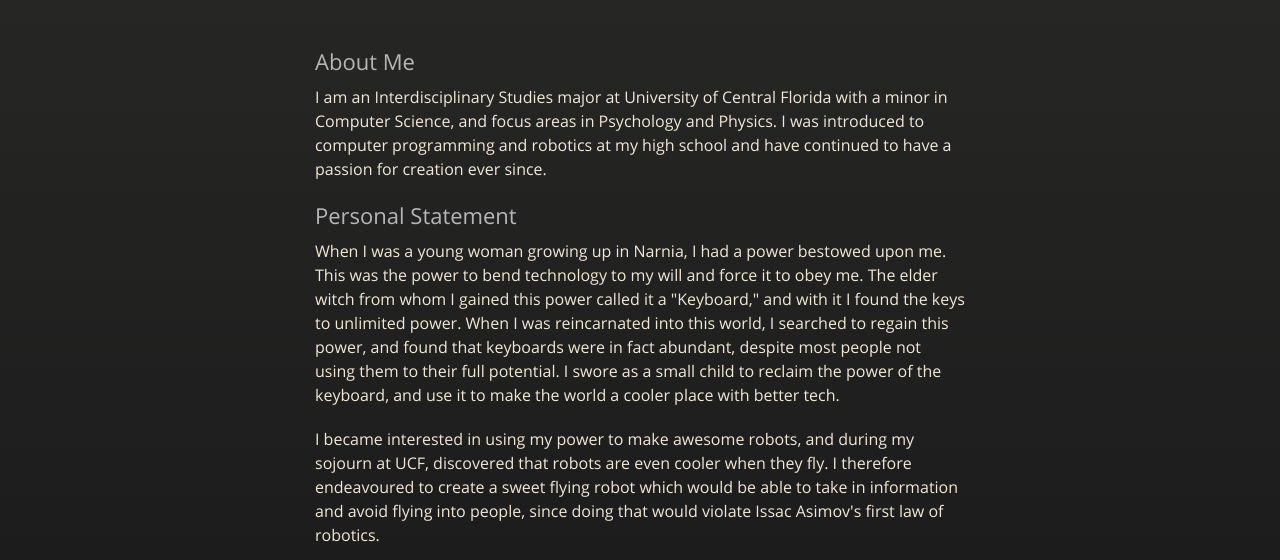
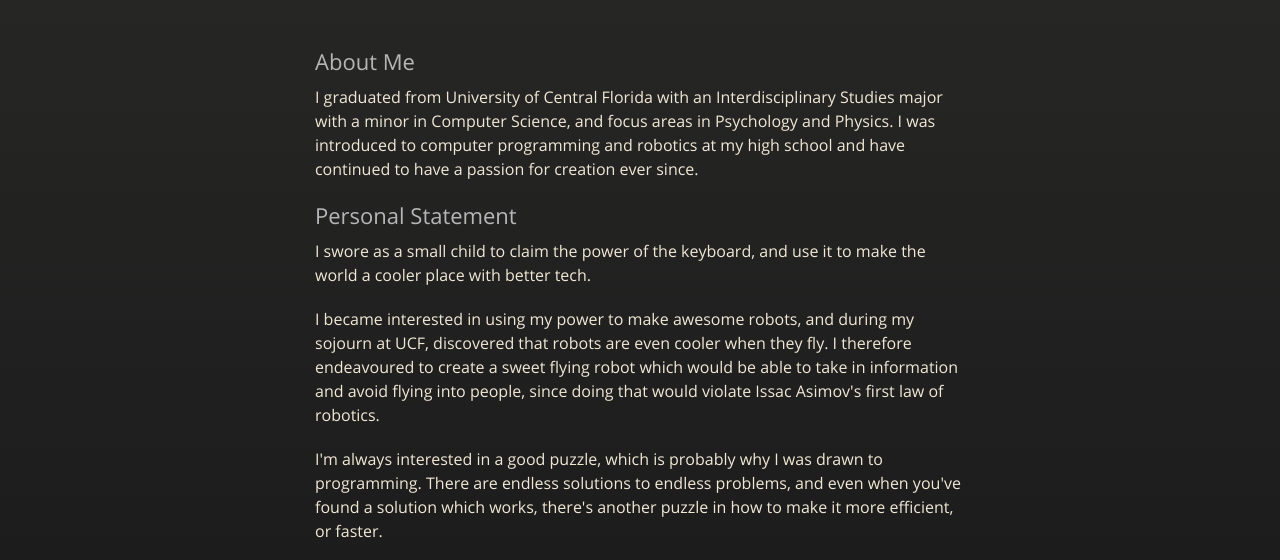
Before and after one commit to fajitaoftreason/fajitaoftreason.github.io, a plain HTML site: page index.html in a window 1280 px wide. Shown: the part 224-784 px from the top of the page. Drawn offline with nearby package versions, Linux system fonts and the light colour scheme.

Commit message:
Updated personal statement

```diff
--- a/index.html
+++ b/index.html
@@ -32,10 +32,9 @@
 
         <h3>About Me</h3>
 
-<p>I am an Interdisciplinary Studies major at University of Central Florida with a minor in Computer Science, and focus areas in  Psychology and Physics.  I was introduced to computer programming and robotics at my high school and have continued to have a passion for creation ever since.</p>
+<p>I graduated from University of Central Florida with an Interdisciplinary Studies major with a minor in Computer Science, and focus areas in  Psychology and Physics.  I was introduced to computer programming and robotics at my high school and have continued to have a passion for creation ever since.</p>
           <h3>Personal Statement</h3>
-          <p>When I was a young woman growing up in Narnia, I had a power bestowed upon me.  This was the power to bend technology to my will and force it to obey me.  The elder witch from whom I gained this power called it a "Keyboard,"
-              and with it I found the keys to unlimited power.  When I was reincarnated into this world, I searched to regain this power, and found that keyboards were in fact abundant, despite most people not using them to their full potential.  I swore as a small child to reclaim the power of the keyboard, and use it to make the world a cooler place with better tech. </p>
+          <p>I swore as a small child to claim the power of the keyboard, and use it to make the world a cooler place with better tech. </p>
           <p>I became interested in using my power to make awesome robots, and during my sojourn at UCF, discovered that robots are even cooler when they fly.  I therefore endeavoured to create a sweet flying robot which would be able to take in information and avoid flying into people, since doing that would violate Issac Asimov's first law of robotics.</p>
           <p>I'm always interested in a good puzzle, which is probably why I was drawn to programming.  There are endless solutions to endless problems, and even when you've found a solution which works, there's another puzzle in how to make it more efficient, or faster.</p>
           <h3>More Information</h3>
```
